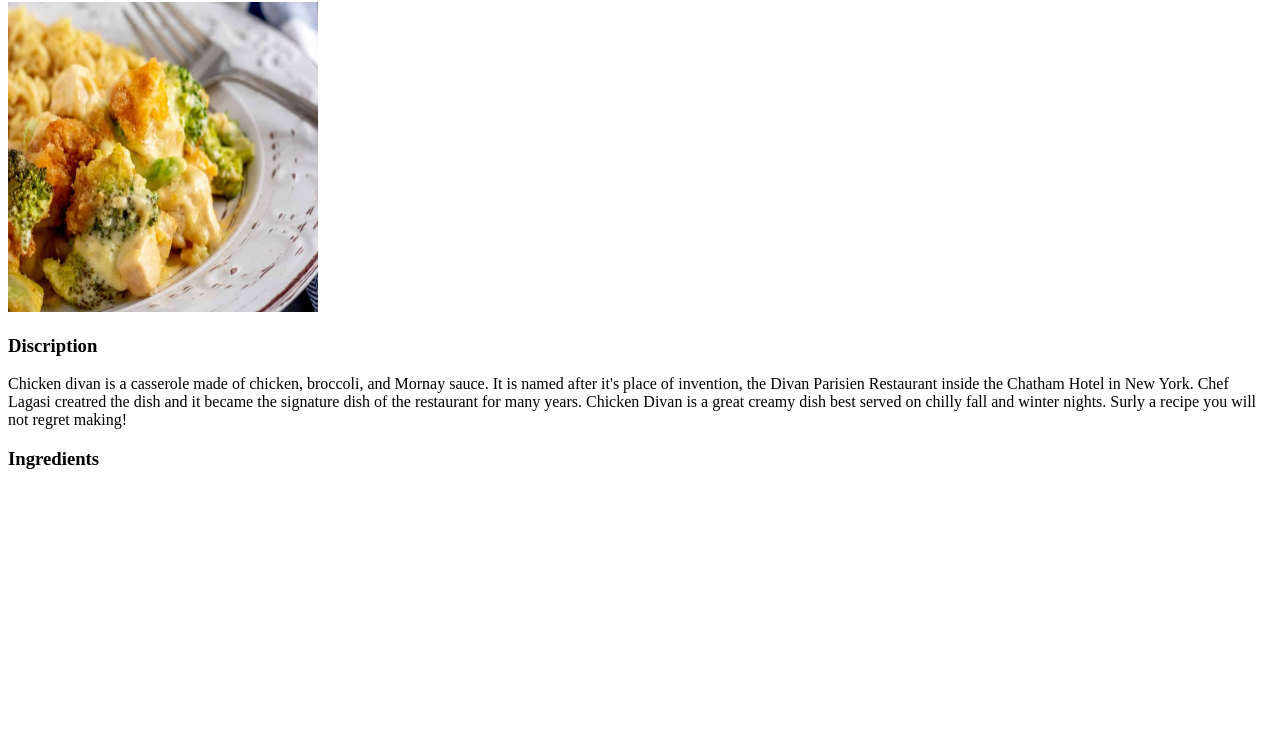
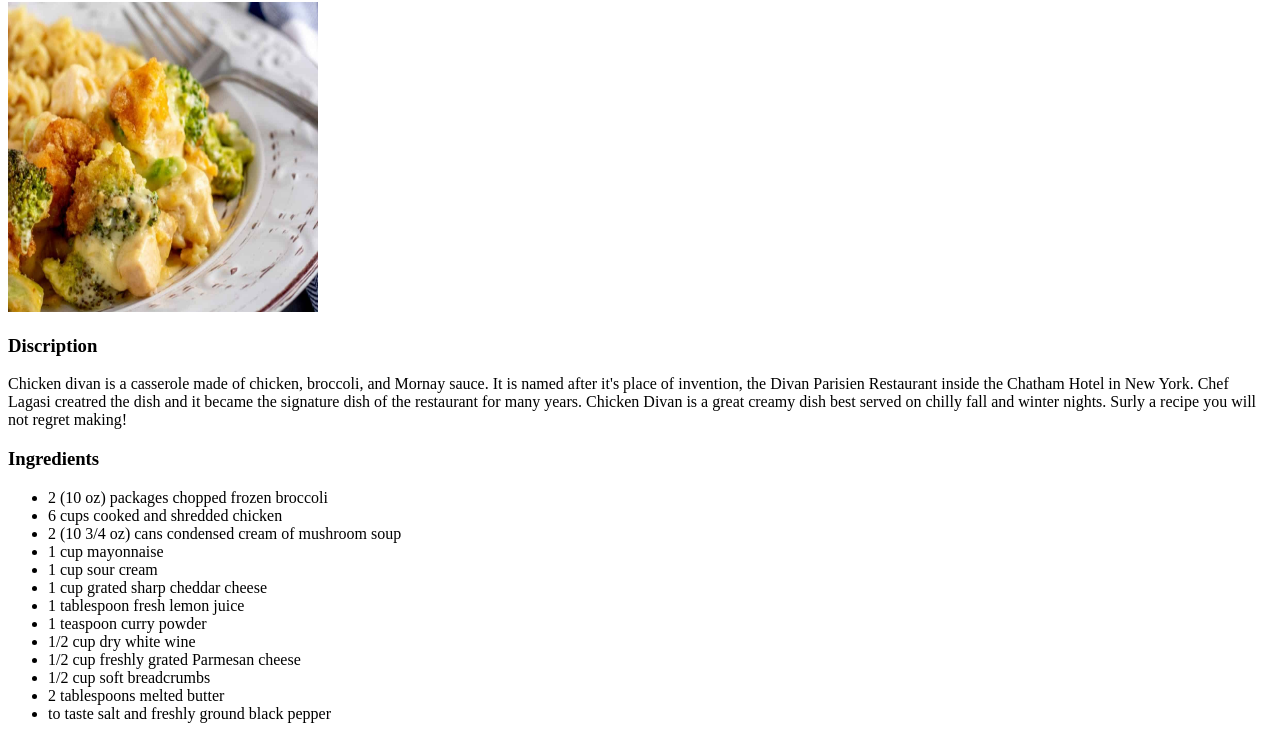
Before and after one commit to MegaK30/odin-recipes, a plain HTML site: page recipes/chicken-divan.html in a window 1280 px wide. Shown: the part 78-817 px from the top of the page. Drawn offline with Linux system fonts and the light colour scheme.

Commit message:
Added un-ordered ingredients list

```diff
--- a/recipes/chicken-divan.html
+++ b/recipes/chicken-divan.html
@@ -17,6 +17,22 @@
 
     <h3><p>Ingredients</p></h3>
 
+    <ul>
+       <li>2 (10 oz) packages chopped frozen broccoli</li>
+       <li>6 cups cooked and shredded chicken</li>
+       <li>2 (10 3/4 oz) cans condensed cream of mushroom soup</li>
+       <li>1 cup mayonnaise</li>
+       <li>1 cup sour cream</li>
+       <li>1 cup grated sharp cheddar cheese</li>
+       <li>1 tablespoon fresh lemon juice</li>
+       <li>1 teaspoon curry powder</li>
+       <li>1/2 cup dry white wine</li>
+       <li>1/2 cup freshly grated Parmesan cheese</li>
+       <li>1/2 cup soft breadcrumbs</li>
+       <li>2 tablespoons melted butter</li>
+       <li>to taste salt and freshly ground black pepper</li>
+    </ul>
+
 
 
 </body>
```
